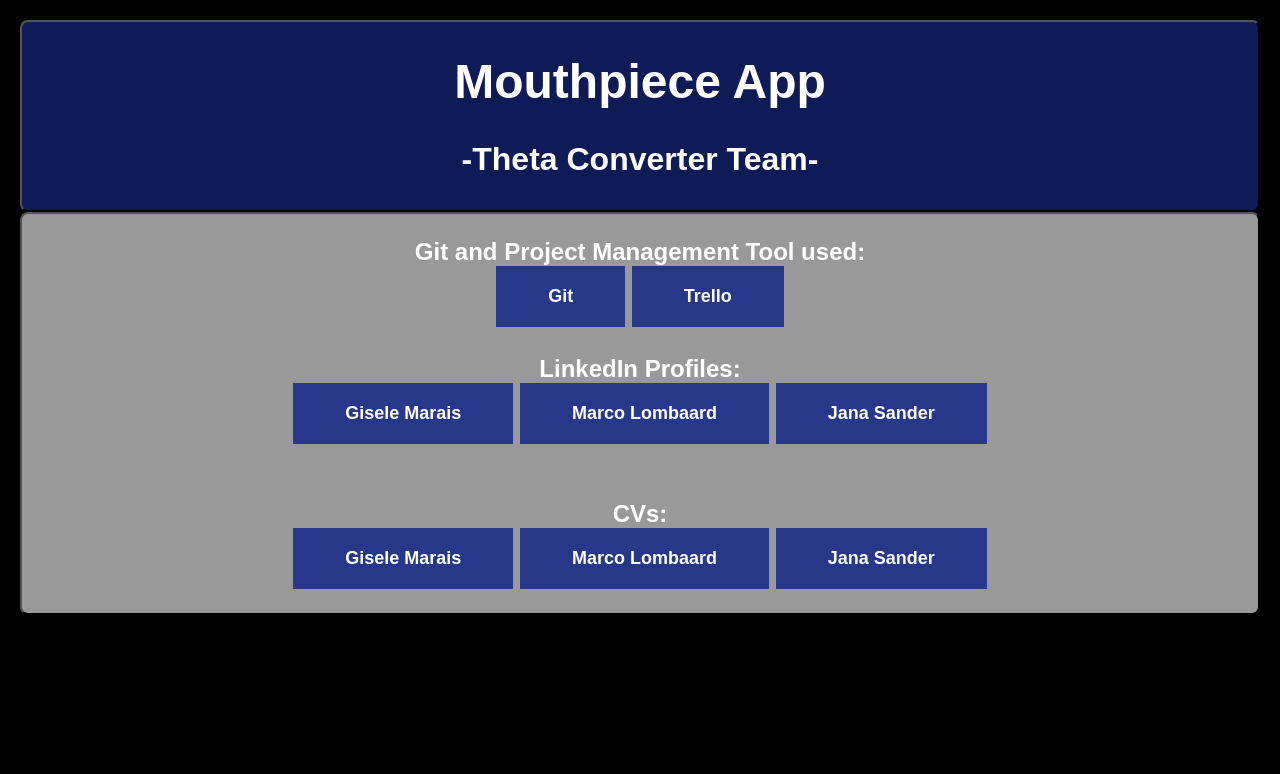
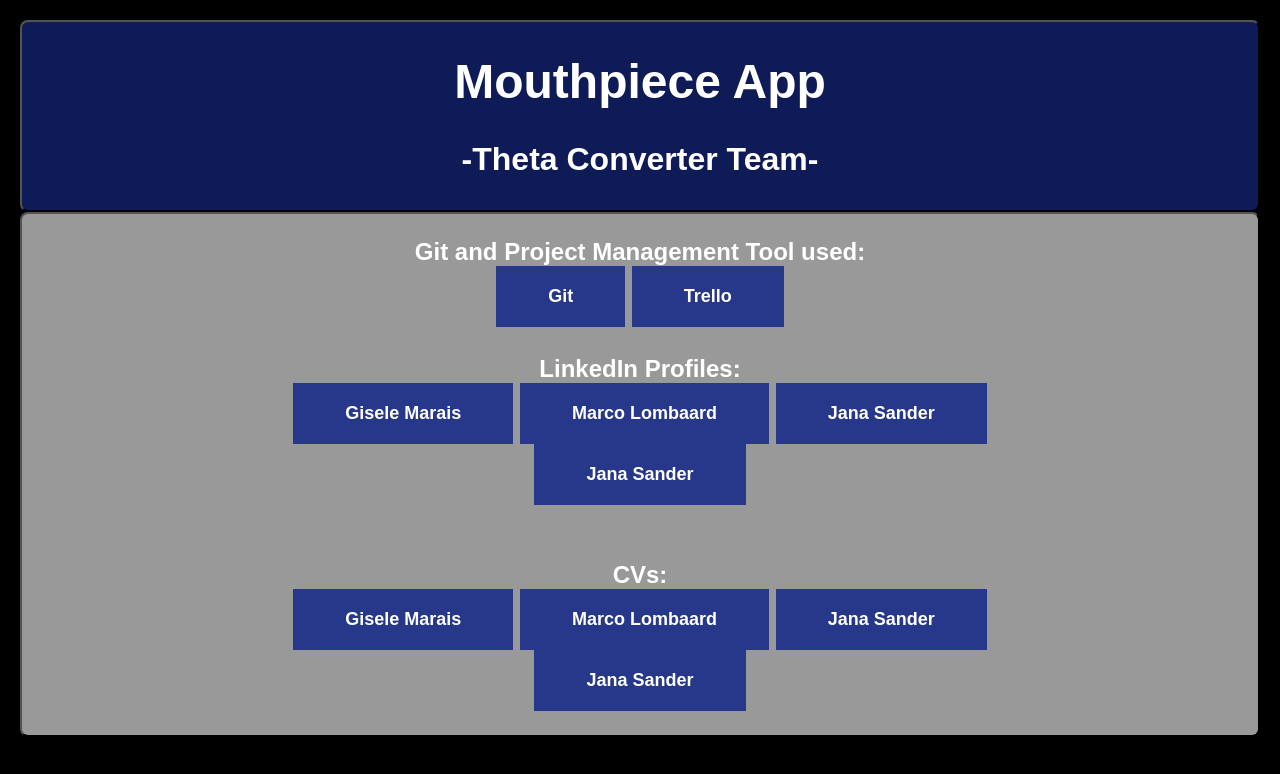
Before and after one commit to COS301Theta-Converter/COS301Theta-Converter.github.io, a plain HTML site: page index.html in a window 1280 px wide. Drawn offline with Linux system fonts and the light colour scheme.

Commit message:
Update index.html

```diff
--- a/index.html
+++ b/index.html
@@ -68,6 +68,7 @@
 	<b><a href="https://www.linkedin.com/in/gisele-marais-871a801a7/" class="button">Gisele Marais</a></b>
 	<b><a href="https://www.linkedin.com/in/marco-lombaard-3715391a7/" class="button">Marco Lombaard</a></b>
 	<b><a href="https://www.linkedin.com/in/jana-sander-72337a1a7/" class="button">Jana Sander</a></b> <br>
+	<b><a href="https://www.linkedin.com/in/william-agar-1b57521a7/" class="button">Jana Sander</a></b> <br>
 	<!-- Add LinkedIn Links Here -->
 
 	<br><br>
@@ -75,6 +76,7 @@
    	<b><a href="https://giselenadine.github.io/" class="button">Gisele Marais</a></b>
 	<b><a href="https://flamereynard.github.io/" class="button">Marco Lombaard</a></b>
 	<b><a href="https://18102639.github.io/" class="button">Jana Sander</a></b><br>
+	<b><a href="https://will-a897.github.io/online-cv/" class="button">Jana Sander</a></b><br>
 	<!-- Add CV Links Here -->
 
 </p>
```
